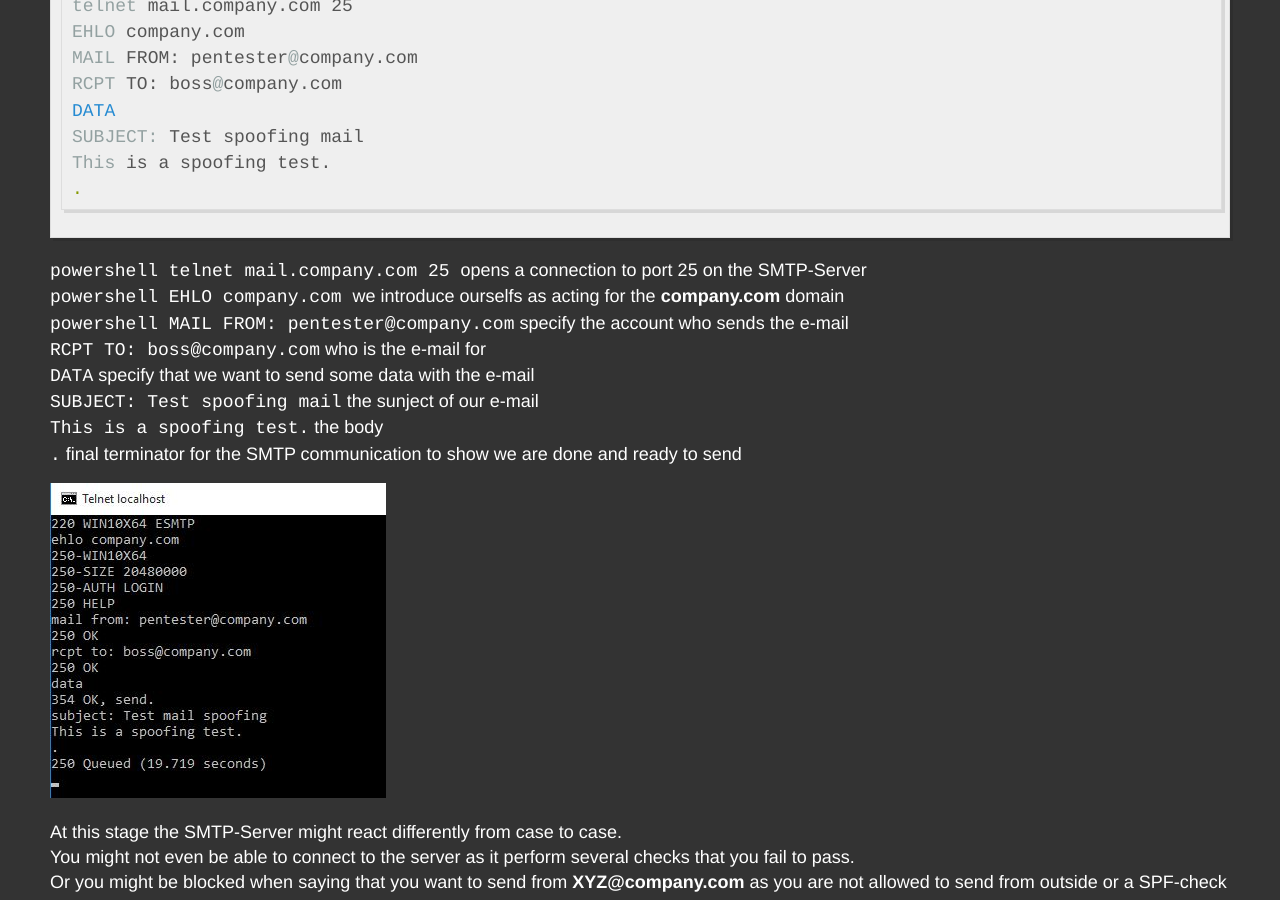
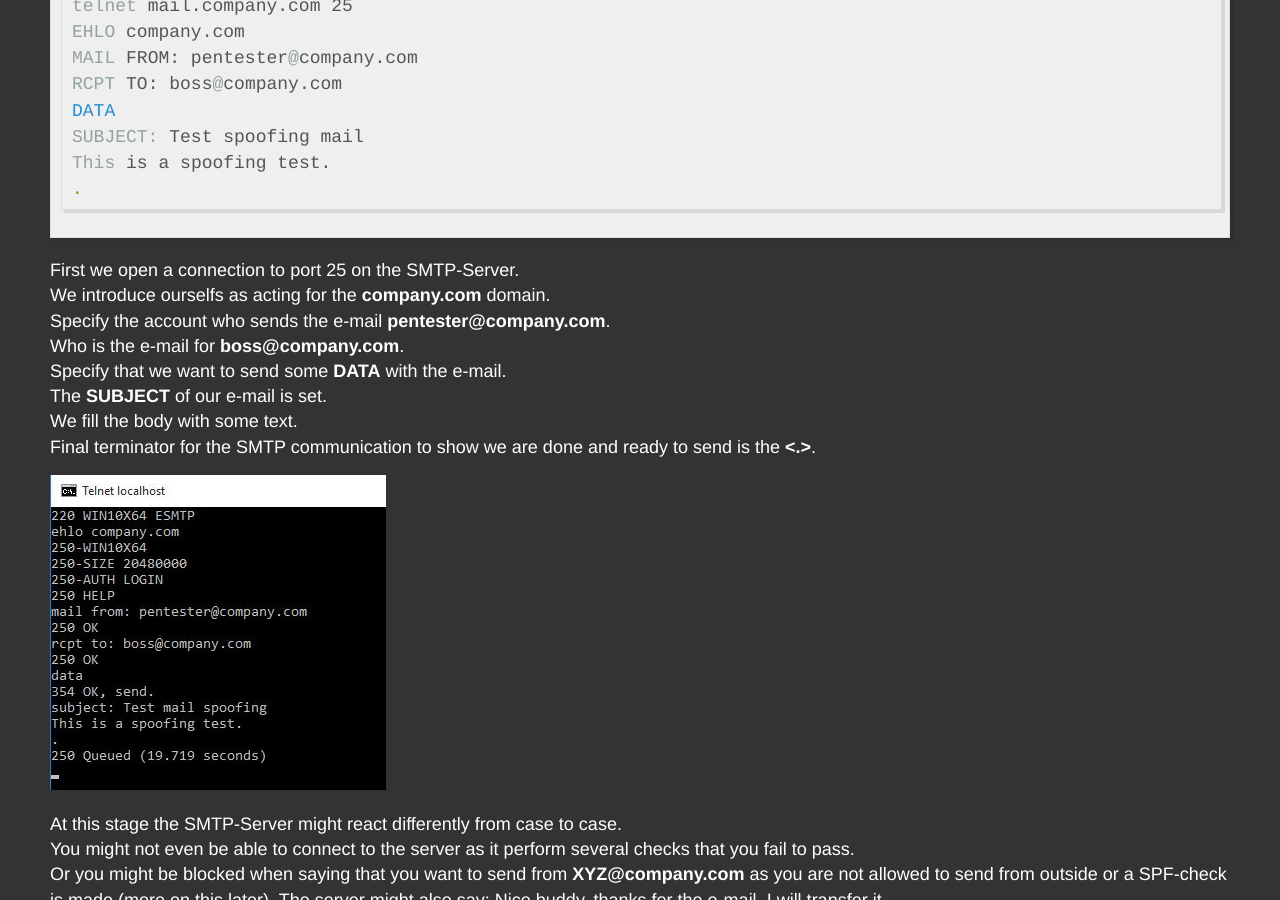
Before and after one commit to LuemmelSec/LuemmelSec.github.io, a Jekyll site: the page built from _posts/2020-12-23-Pentest-everything-SMTP.md, in a window 1280 px wide and 900 px high, scrolled down 1401 px. Built offline with Jekyll 4.4.1, drawn with Linux system fonts in a browser that asks for light colours.

Commit message:
Update 2020-12-23-Pentest-everything-SMTP.md

````diff
--- a/_posts/2020-12-23-Pentest-everything-SMTP.md
+++ b/_posts/2020-12-23-Pentest-everything-SMTP.md
@@ -48,21 +48,14 @@ This is a spoofing test.
 .
 ```
 
-
-
-```powershell
-telnet mail.company.com 25
-``` opens a connection to port 25 on the SMTP-Server
-```powershell
-EHLO company.com
-``` we introduce ourselfs as acting for the **company.com** domain
-```powershell
-MAIL FROM: pentester@company.com``` specify the account who sends the e-mail
-```RCPT TO: boss@company.com``` who is the e-mail for
-```DATA``` specify that we want to send some data with the e-mail
-```SUBJECT: Test spoofing mail``` the sunject of our e-mail
-```This is a spoofing test.``` the body
-```.``` final terminator for the SMTP communication to show we are done and ready to send
+First we open a connection to port 25 on the SMTP-Server.
+We introduce ourselfs as acting for the **company.com** domain.
+Specify the account who sends the e-mail **pentester@company.com**.
+Who is the e-mail for **boss@company.com**.
+Specify that we want to send some **DATA** with the e-mail.
+The **SUBJECT** of our e-mail is set.
+We fill the body with some text.
+Final terminator for the SMTP communication to show we are done and ready to send is the **<.>**.
 
 ![broken]({{ site.baseurl }}/images/telnet.JPG "telnet")
 
````
